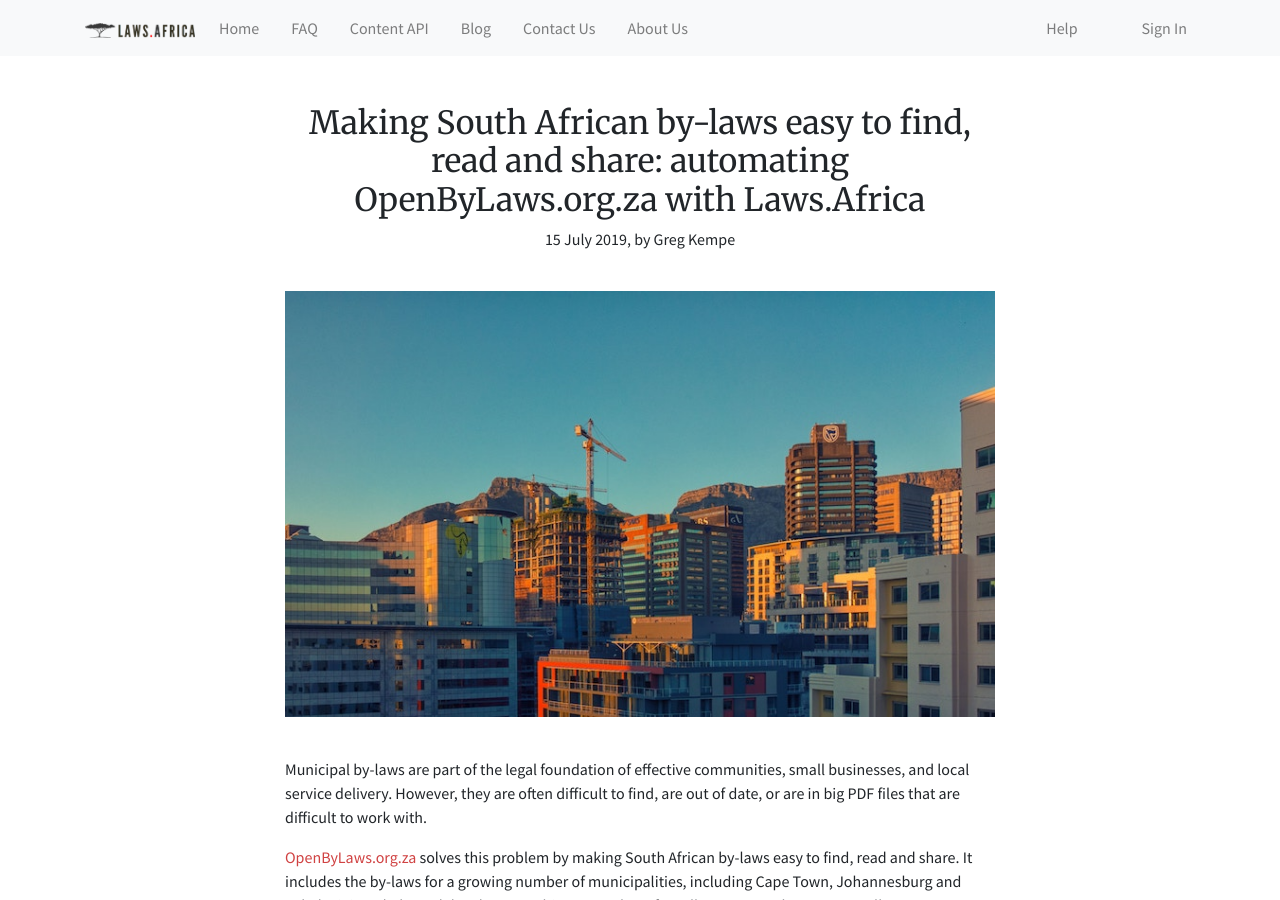
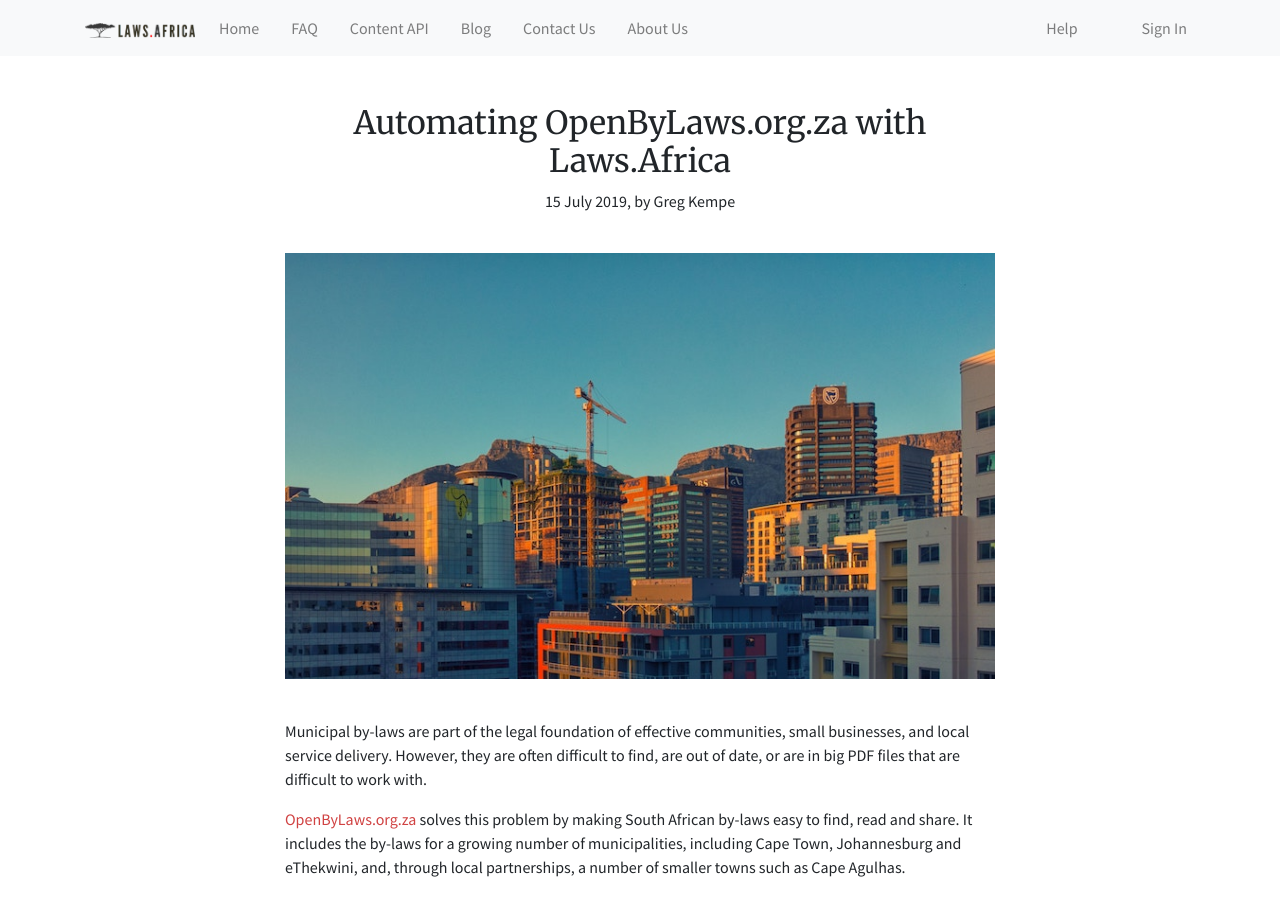
Before and after one commit to laws-africa/laws-africa.github.io, a Jekyll site: the page built from _posts/2019-07-15-automating-openbylaws-with-laws-africa.markdown, in a window 1280 px wide and 900 px high. Built offline with Jekyll 4.4.1, drawn with Linux system fonts in a browser that asks for light colours; nearby versions of some CDN libraries.

Commit message:
Updated Automating Openbylaws With Laws Africa

```diff
--- a/_posts/2019-07-15-automating-openbylaws-with-laws-africa.markdown
+++ b/_posts/2019-07-15-automating-openbylaws-with-laws-africa.markdown
@@ -1,6 +1,5 @@
 ---
-title: 'Making South African by-laws easy to find, read and share: automating OpenByLaws.org.za
-  with Laws.Africa'
+title: Automating OpenByLaws.org.za with Laws.Africa
 date: 2019-07-15 15:06:00 +02:00
 lead: How openbylaws.org.za uses Laws.Africa and “legislation as data” to automate
   the work of making municipal by-laws freely available.
```
